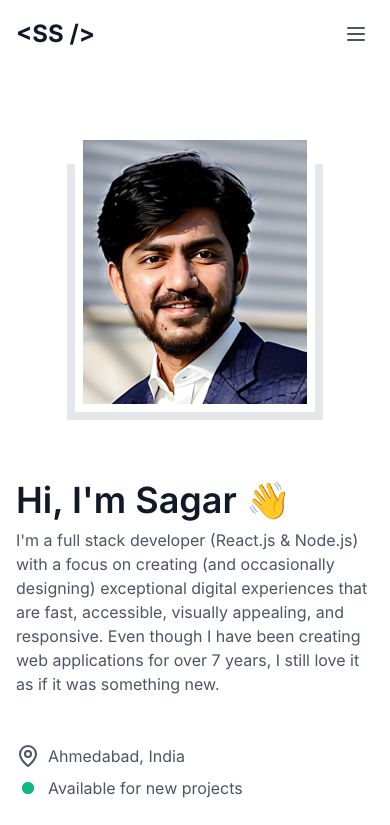
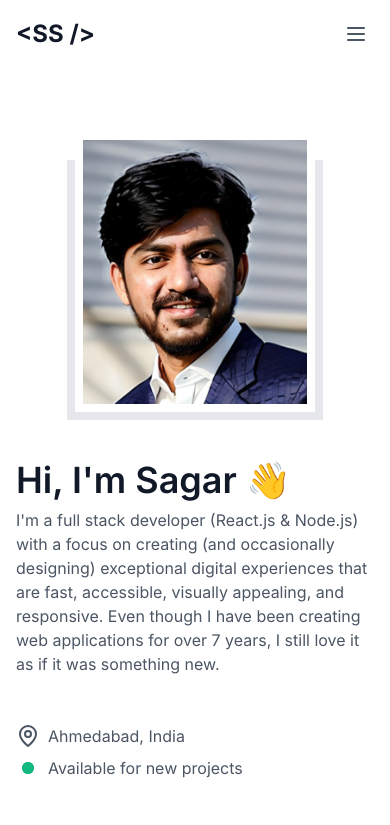
Before and after one commit to renanfranca/personal-portfolio-html-css, a website: page src/landing-page.html in a window 390 px wide. Shown: the top 825 px of the page. Drawn offline with Linux system fonts and the light colour scheme.

Commit message:
refactor picture head mobile

```diff
--- a/src/landing-page.html
+++ b/src/landing-page.html
@@ -101,8 +101,8 @@
         </div>
       </div>
     </div>
-    <header class="sticky top-0 z-30 w-full bg-lightgray/50 dark:bg-darkgray/50 backdrop-blur-xl">
-      <div class="flex w-full max-w-7xl mx-auto items-center justify-between p-4 md:px-20">
+    <header class="sticky top-0 z-30 w-full bg-lightgray/90 dark:bg-darkgray/90">
+      <div class="flex w-full max-w-7xl mx-auto items-center justify-between p-4 md:px-8">
         <a href="#">
           <h3 class="font-bold text-2xl lg:text-3xl text-lightgray-900 dark:text-darkgray-900">&lt;SS /&gt;</h3>
         </a>
@@ -177,14 +177,19 @@
       </div>
     </header>
     <main class="flex flex-col min-h-screen w-full">
-      <section class="flex flex-col w-full py-16 md:py-24 px-4 md:px-20">
+      <section class="flex flex-col w-full py-16 md:py-24 px-4 md:px-8">
         <div class="flex flex-col md:flex-row-reverse w-full max-w-7xl mx-auto gap-12">
-          <div class="relative flex w-full h-[300px] justify-center">
-            <div class="absolute z-10 w-[240px]">
-              <image class="flex dark:hidden" src="assets/images/picture_lightmode.png" alt="portrait picture" />
-              <image class="hidden dark:flex" src="assets/images/picture_darkmode.png" alt="portrait picture" />
+          <div class="flex md:flex-grow justify-center">
+            <div class="relative flex w-[240px] md:w-[320px] h-[280px] md:h-[320px] justify-center">
+              <image
+                class="absolute z-10 w-[240px] md:w-[280px] h-[280px] md:h-[320px] border-8 border-lightgray dark:border-darkgray"
+                src="assets/images/picture_head.png"
+                alt="portrait picture"
+              />
+              <div
+                class="absolute z-9 w-[256px] md:w-[240px] h-[260px] md:h-[280px] border-8 border-transparent mt-7 md:mt-12 md:ml-14 bg-lightgray-200 dark:bg-darkgray-200"
+              ></div>
             </div>
-            <div class="absolute z-10 w-[256px] h-[256px] mt-8 border-8 border-t-0 border-lightgray-200 dark:border-darkgray-200"></div>
           </div>
           <div class="flex flex-col gap-12">
             <div class="flex flex-col gap-2">
@@ -311,7 +316,7 @@
           </div>
         </div>
       </section>
-      <section id="about" class="flex flex-col w-full py-16 md:py-24 px-4 md:px-20 bg-lightgray-50 dark:bg-darkgray-50">
+      <section id="about" class="flex flex-col w-full py-16 md:py-24 px-4 md:px-8 bg-lightgray-50 dark:bg-darkgray-50">
         <div class="flex flex-col w-full max-w-7xl mx-auto gap-12">
           <div class="flex flex-col gap-6">
             <div class="flex justify-center">
```
Also changed, not shown: src/assets/css/style.css, src/assets/images/picture_darkmode.png (deleted), src/assets/images/picture_head.png (added), src/assets/images/picture_lightmode.png (deleted), src/assets/images/picture_notmobile_lightmode.png (deleted).
